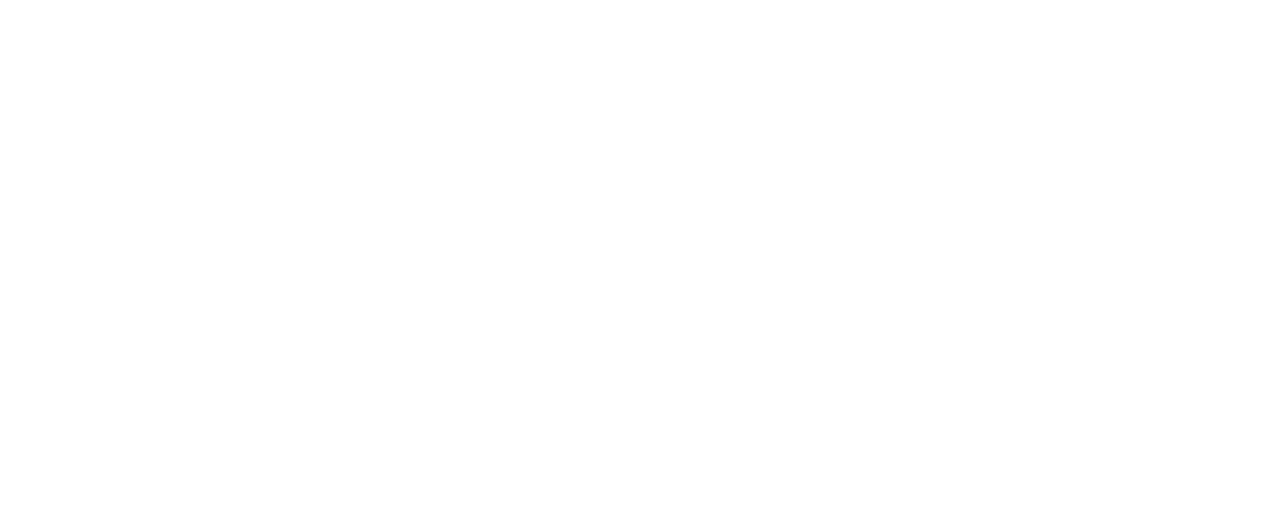
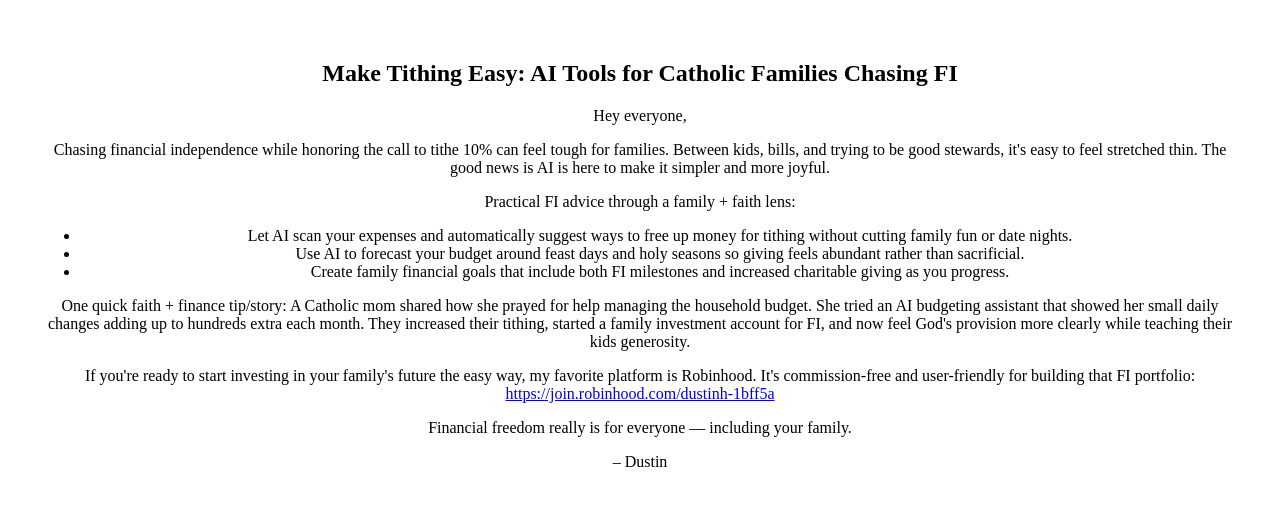
Before and after one commit to daughterpop/super-fi-calc, a React (Vite) app: page /blog/make-tithing-easy-ai-tools-for-catholic-families-chasing-fi in a window 1280 px wide. Before the commit this address had no page. Shown: the top 506 px of the page. Built offline with nearby package versions, Linux system fonts and the light colour scheme.

Commit message:
Add daily blog post: Make Tithing Easy: AI Tools for Catholic Families Chasing FI – May 25, 2026

```diff
--- a/src/App.jsx
+++ b/src/App.jsx
@@ -1,11 +1,9 @@
 import "./App.css";
-import ArtifactCode from "./ArtifactCode";
 import SubscribeForm from './components/SubscribeForm';
 
 function App() {
   return (
     <>
-      <ArtifactCode />
       <SubscribeForm />
     </>
   );
--- a/src/main.jsx
+++ b/src/main.jsx
@@ -4,6 +4,7 @@
 import App from './App.jsx';
 import BlogIndex from './pages/BlogIndex.jsx';
 import TitheMoreRetireEarlierAiForCatholicFamilyFi from './pages/tithe-more-retire-earlier-ai-for-catholic-family-fi.jsx';
+import MakeTithingEasyAiToolsForCatholicFamiliesChasingFi from './pages/make-tithing-easy-ai-tools-for-catholic-families-chasing-fi.jsx';
 
 ReactDOM.createRoot(document.getElementById('root')).render(
   <React.StrictMode>
@@ -12,6 +13,7 @@
         <Route path="/" element={<App />} />
         <Route path="/blog" element={<BlogIndex />} />
         <Route path="/blog/tithe-more-retire-earlier-ai-for-catholic-family-fi" element={<TitheMoreRetireEarlierAiForCatholicFamilyFi />} />
+        <Route path="/blog/make-tithing-easy-ai-tools-for-catholic-families-chasing-fi" element={<MakeTithingEasyAiToolsForCatholicFamiliesChasingFi />} />
         {/* Previous broken routes and imports removed to fix deployment and 404 errors */}
       </Routes>
     </Router>
--- a/src/pages/BlogIndex.jsx
+++ b/src/pages/BlogIndex.jsx
@@ -2,6 +2,13 @@
 import { Link } from 'react-router-dom';
 
 const posts = [
+  {
+    title: 'Make Tithing Easy: AI Tools for Catholic Families Chasing FI',
+    slug: 'make-tithing-easy-ai-tools-for-catholic-families-chasing-fi',
+    excerpt: 'Hey everyone, discover how AI makes tithing simple and accelerates your family\'s journey to financial independence while staying rooted in faith.',
+    date: 'May 25, 2026',
+    readTime: '4 min read'
+  },
   {
     title: 'Tithe More, Retire Earlier: AI for Catholic Family FI',
     slug: 'tithe-more-retire-earlier-ai-for-catholic-family-fi',
--- /dev/null
+++ b/src/pages/make-tithing-easy-ai-tools-for-catholic-families-chasing-fi.jsx
@@ -0,0 +1,25 @@
+import React from 'react';
+
+export default function MakeTithingEasyAiToolsForCatholicFamiliesChasingFi() {
+  return (
+    <div className="min-h-screen bg-gradient-to-br from-slate-50 via-blue-50 to-indigo-50 py-12 px-4">
+      <div className="max-w-4xl mx-auto">
+        <article className="prose prose-lg max-w-none">
+          <h1 className="text-4xl font-bold text-gray-900 mb-8">Make Tithing Easy: AI Tools for Catholic Families Chasing FI</h1>
+          <p className="text-gray-600">Hey everyone,</p>
+          <p>Chasing financial independence while honoring the call to tithe 10% can feel tough for families. Between kids, bills, and trying to be good stewards, it's easy to feel stretched thin. The good news is AI is here to make it simpler and more joyful.</p>
+          <p>Practical FI advice through a family + faith lens:</p>
+          <ul>
+            <li>Let AI scan your expenses and automatically suggest ways to free up money for tithing without cutting family fun or date nights.</li>
+            <li>Use AI to forecast your budget around feast days and holy seasons so giving feels abundant rather than sacrificial.</li>
+            <li>Create family financial goals that include both FI milestones and increased charitable giving as you progress.</li>
+          </ul>
+          <p>One quick faith + finance tip/story: A Catholic mom shared how she prayed for help managing the household budget. She tried an AI budgeting assistant that showed her small daily changes adding up to hundreds extra each month. They increased their tithing, started a family investment account for FI, and now feel God's provision more clearly while teaching their kids generosity.</p>
+          <p>If you're ready to start investing in your family's future the easy way, my favorite platform is Robinhood. It's commission-free and user-friendly for building that FI portfolio: <a href="https://join.robinhood.com/dustinh-1bff5a" target="_blank" rel="noopener noreferrer">https://join.robinhood.com/dustinh-1bff5a</a></p>
+          <p>Financial freedom really is for everyone — including your family.</p>
+          <p className="text-gray-500 mt-12">– Dustin</p>
+        </article>
+      </div>
+    </div>
+  );
+}
```
